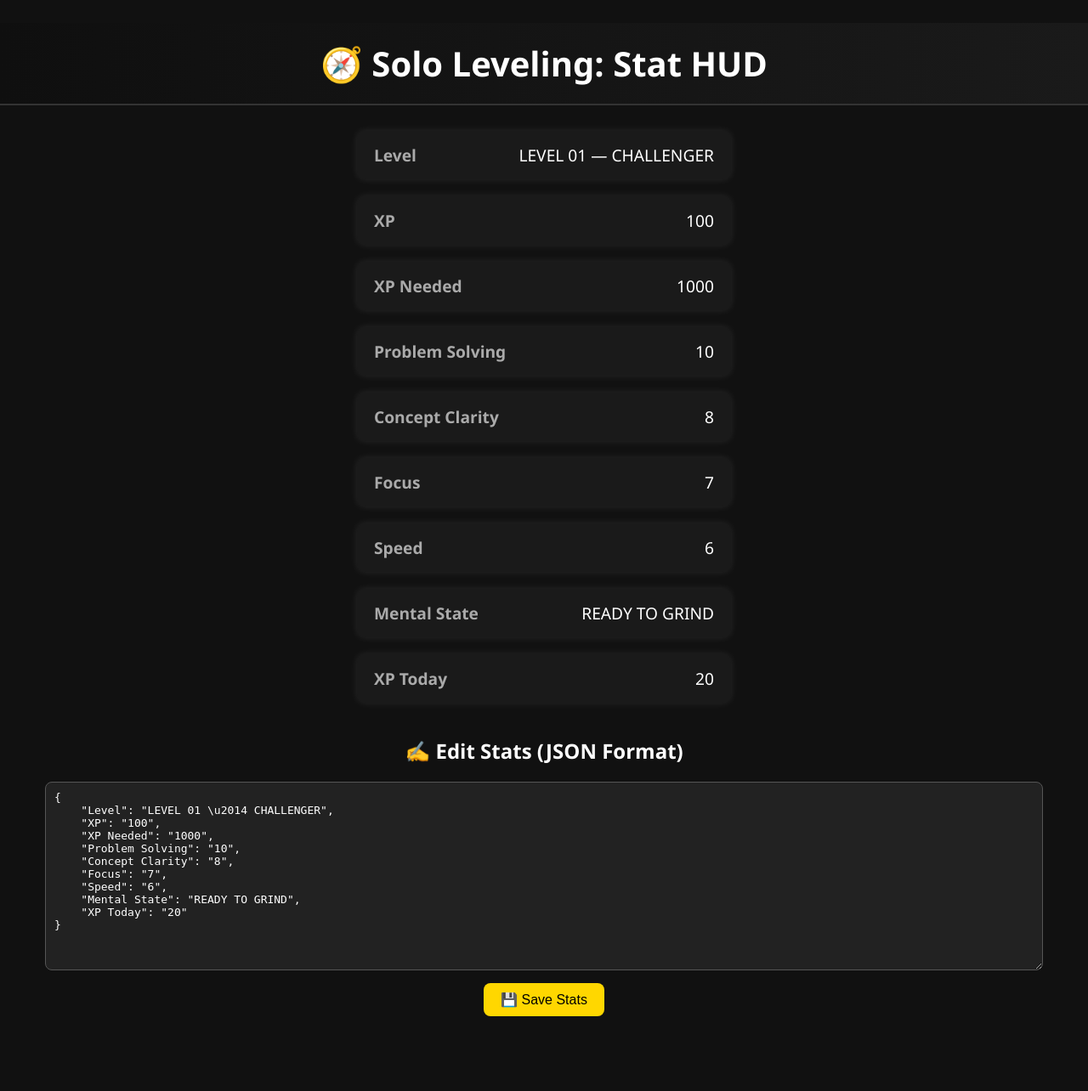
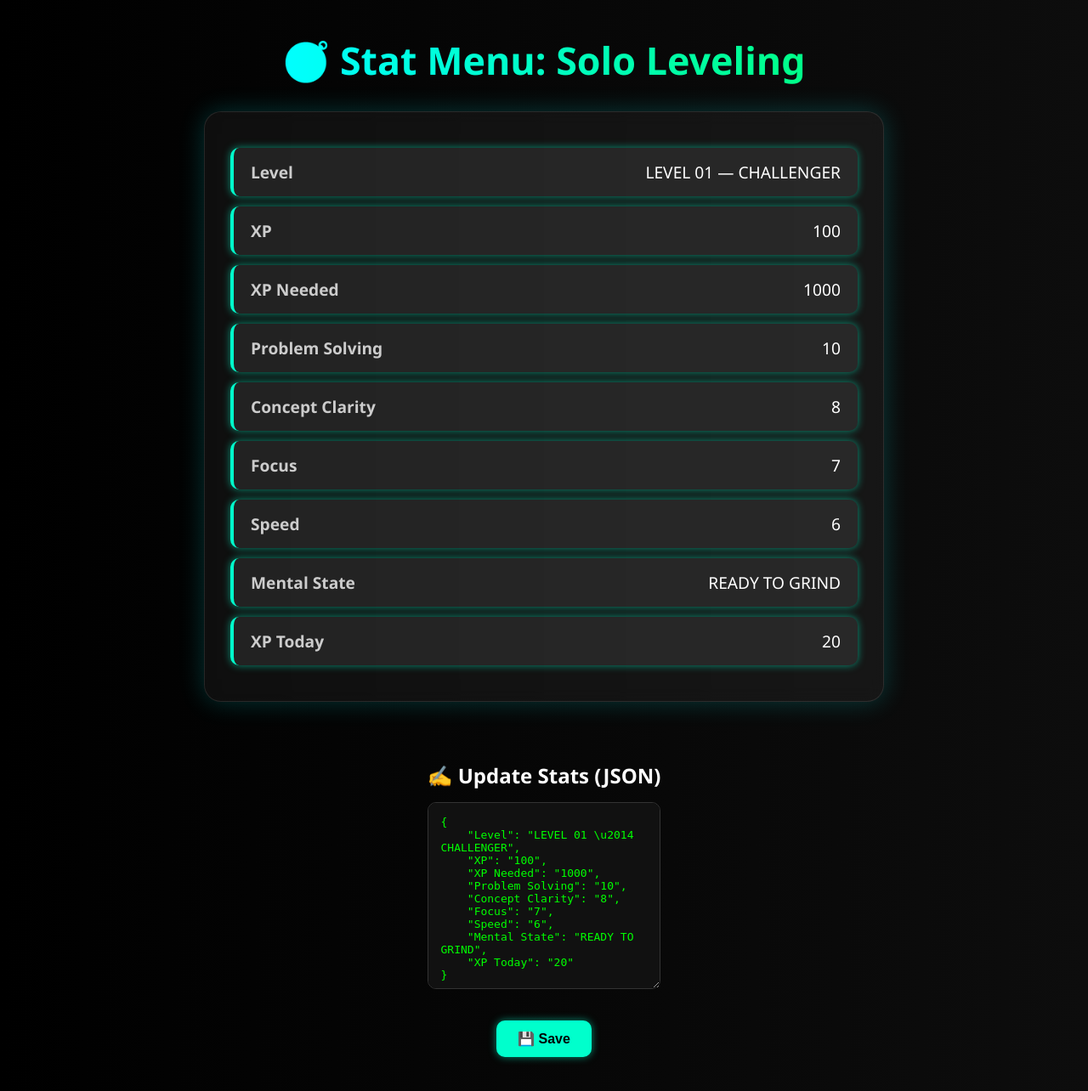
Before and after one commit to DABONYOURDABIAMCOOL/solo-hub, a Flask app: page / in a window 1280 px wide. Shown: the whole page at 85% size. Before the commit the page ends 1196 px from the top, so only its background shows below. Run offline with Flask 3, Linux system fonts and the light colour scheme.

Commit message:
Update status.html

```diff
--- a/templates/status.html
+++ b/templates/status.html
@@ -1,75 +1,83 @@
 <!DOCTYPE html>
 <html lang="en">
 <head>
-  <meta charset="UTF-8">
-  <title>Solo HUD</title>
+  <meta charset="UTF-8" />
+  <title>Solo Leveling HUD</title>
   <style>
-    body {
-      background-color: #111;
-      color: white;
-      font-family: 'Segoe UI', Tahoma, Geneva, Verdana, sans-serif;
-      text-align: center;
+    * {
       margin: 0;
       padding: 0;
+      box-sizing: border-box;
+    }
+
+    body {
+      background: linear-gradient(to right, #000000, #0d0d0d);
+      color: #fff;
+      font-family: 'Segoe UI', Tahoma, Geneva, Verdana, sans-serif;
+      display: flex;
+      flex-direction: column;
+      align-items: center;
+      padding: 40px 20px;
     }
 
     h1 {
-      padding: 20px;
-      background: linear-gradient(to right, #0f0f0f, #1a1a1a);
-      margin-bottom: 20px;
-      font-size: 2.5em;
-      border-bottom: 2px solid #333;
+      font-size: 2.8rem;
+      margin-bottom: 30px;
+      background: linear-gradient(to right, #00ffff, #00ff88);
+      -webkit-background-clip: text;
+      -webkit-text-fill-color: transparent;
     }
 
-    .container {
-      display: flex;
-      flex-direction: column;
-      align-items: center;
-      justify-content: center;
+    .hud-container {
+      background: rgba(255, 255, 255, 0.05);
+      border: 1px solid rgba(255, 255, 255, 0.1);
+      box-shadow: 0 0 30px rgba(0, 255, 255, 0.2);
+      backdrop-filter: blur(10px);
+      border-radius: 20px;
+      padding: 30px;
+      width: 90%;
+      max-width: 800px;
     }
 
     .rank-box {
-      background: linear-gradient(145deg, #222, #000);
+      background: rgba(255, 215, 0, 0.1);
       border: 2px solid gold;
-      padding: 20px;
+      padding: 25px;
       border-radius: 15px;
-      margin: 30px auto;
+      margin-bottom: 25px;
       text-align: center;
-      width: 80%;
-      box-shadow: 0 0 15px gold;
+      box-shadow: 0 0 25px gold;
     }
 
     .rank-title {
-      display: block;
-      font-size: 1.5em;
+      font-size: 1.8rem;
+      font-weight: bold;
       color: gold;
-      font-weight: bold;
+      text-transform: uppercase;
       margin-bottom: 10px;
-      text-transform: uppercase;
     }
 
     .rank-value {
-      font-size: 3em;
+      font-size: 3.5rem;
       font-weight: bold;
-      color: white;
+      color: #fff;
     }
 
     .stat-box {
-      background: #1a1a1a;
+      background: rgba(255, 255, 255, 0.08);
+      border-radius: 10px;
       padding: 15px 20px;
-      border-radius: 10px;
-      margin: 10px;
-      width: 80%;
-      max-width: 400px;
-      box-shadow: 0 0 10px rgba(255, 255, 255, 0.1);
+      margin: 12px 0;
       display: flex;
       justify-content: space-between;
-      font-size: 1.2em;
+      font-size: 1.2rem;
+      border-left: 4px solid #00ffcc;
+      box-shadow: 0 0 10px #00ffcc88;
     }
 
     .stat-name {
+      color: #ccc;
       font-weight: bold;
-      color: #aaa;
     }
 
     .stat-value {
@@ -77,45 +85,52 @@
     }
 
     form {
-      margin-top: 30px;
+      margin-top: 40px;
+      display: flex;
+      flex-direction: column;
+      align-items: center;
     }
 
     textarea {
-      width: 90%;
-      height: 200px;
-      background: #222;
-      color: #fff;
-      border: 1px solid #555;
-      border-radius: 8px;
-      padding: 10px;
+      width: 100%;
+      max-width: 800px;
+      height: 220px;
+      background: #111;
+      color: #0f0;
+      border: 1px solid #333;
+      border-radius: 10px;
+      padding: 15px;
+      font-family: monospace;
       font-size: 1em;
+      margin-bottom: 15px;
     }
 
     button {
-      margin-top: 10px;
-      padding: 10px 20px;
+      padding: 12px 25px;
       font-size: 1em;
-      background-color: gold;
-      color: black;
+      background-color: #00ffcc;
       border: none;
-      border-radius: 8px;
+      border-radius: 10px;
+      font-weight: bold;
+      color: #000;
       cursor: pointer;
+      box-shadow: 0 0 10px #00ffcc88;
     }
 
     button:hover {
-      background-color: orange;
+      background-color: #00ffaa;
     }
   </style>
 </head>
 <body>
-  <h1>🧭 Solo Leveling: Stat HUD</h1>
+  <h1>🧭 Stat Menu: Solo Leveling</h1>
 
-  <div class="container">
+  <div class="hud-container">
     {% for key, value in stats.items() %}
       {% if key == "Current Rank" %}
         <div class="rank-box">
-          <span class="rank-title">🔥 {{ key }}</span>
-          <span class="rank-value">#{{ value }}</span>
+          <div class="rank-title">🔥 {{ key }}</div>
+          <div class="rank-value">#{{ value }}</div>
         </div>
       {% else %}
         <div class="stat-box">
@@ -127,9 +142,9 @@
   </div>
 
   <form method="POST">
-    <h2>✍️ Edit Stats (JSON Format)</h2>
-    <textarea name="stats_json">{{ stats_json }}</textarea><br>
-    <button type="submit">💾 Save Stats</button>
+    <h2 style="margin: 30px 0 15px;">✍️ Update Stats (JSON)</h2>
+    <textarea name="stats_json">{{ stats_json }}</textarea><br />
+    <button type="submit">💾 Save</button>
   </form>
 </body>
 </html>
```
